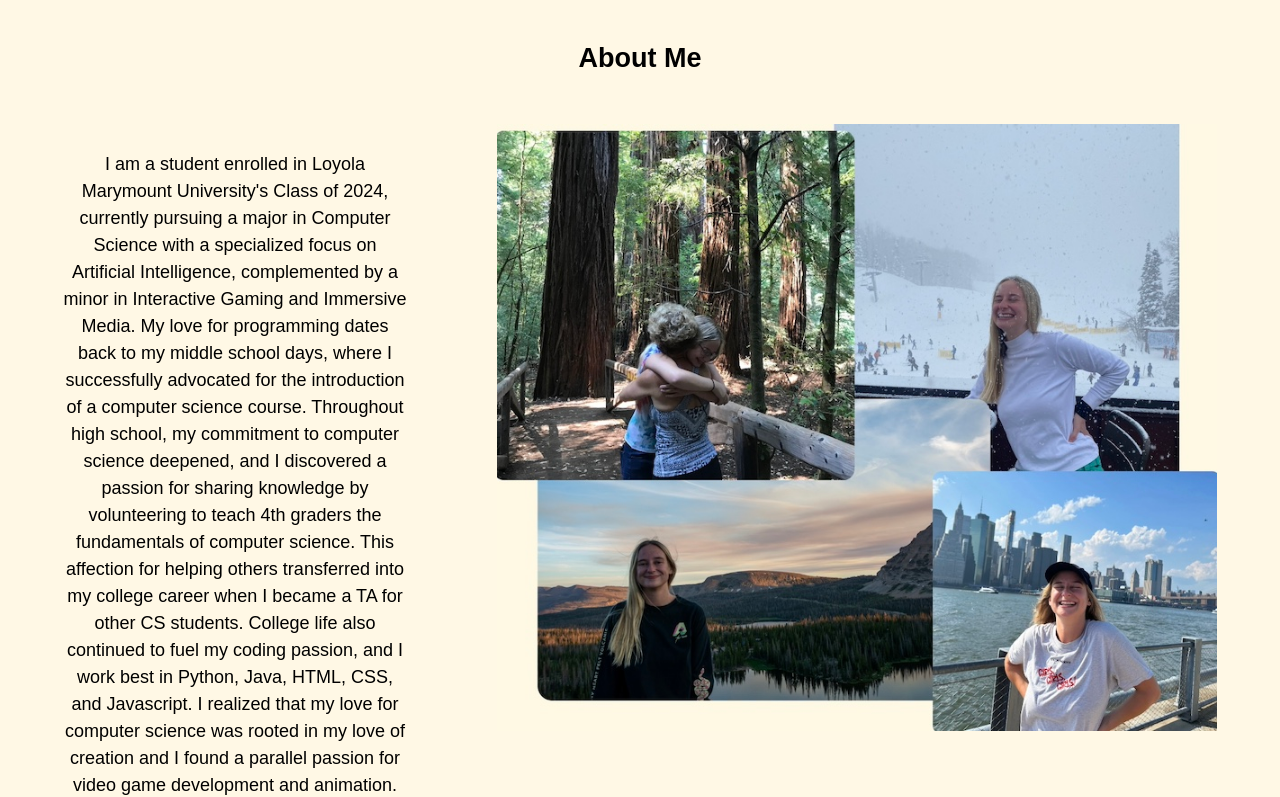
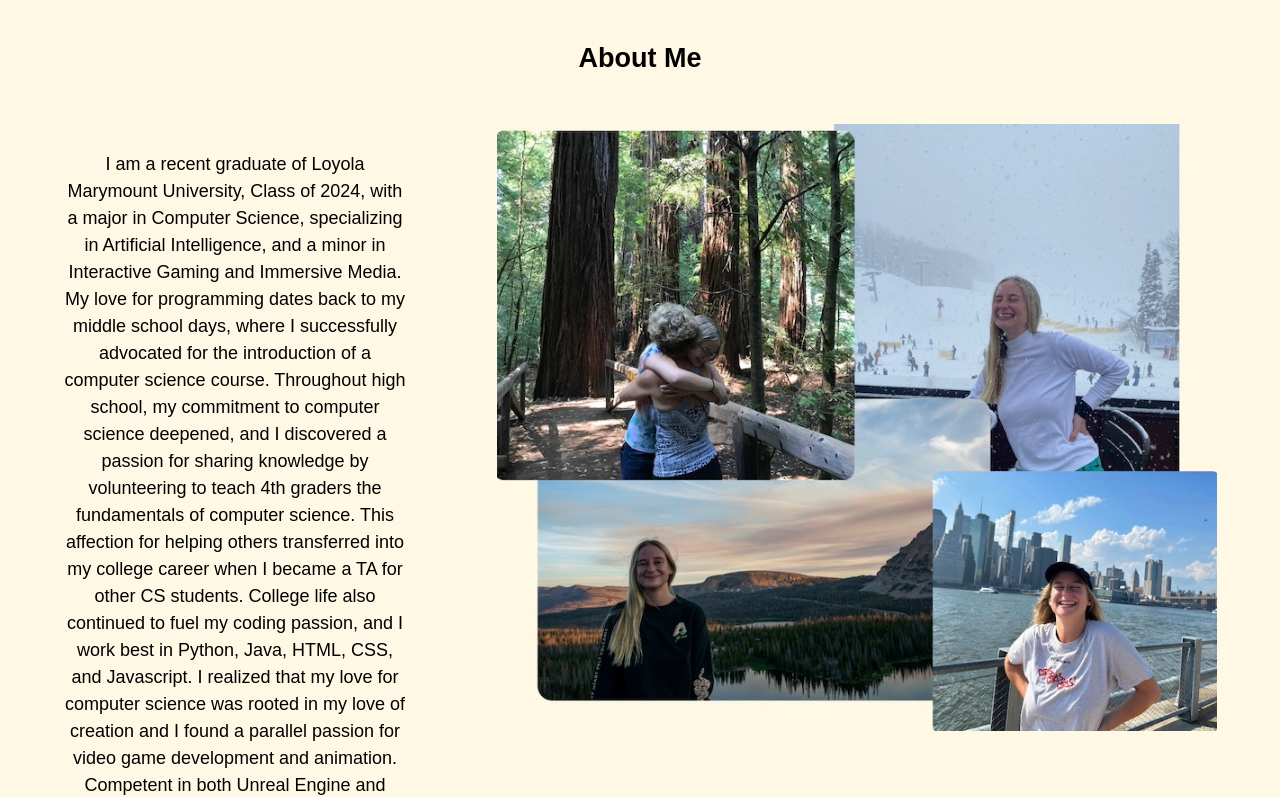
Before and after one commit to alex-armknecht/alex-armknecht.github.io, a plain HTML site: page index.html in a window 1280 px wide. Shown: the part 671-1468 px from the top of the page. Drawn offline with Linux system fonts and the light colour scheme.

Commit message:
update paragraph

```diff
--- a/index.html
+++ b/index.html
@@ -24,9 +24,8 @@
           <ul>
             <li>
               <br>
-               I am a student enrolled in Loyola Marymount University's Class of 2024,
-               currently pursuing a major in Computer Science with a specialized focus on Artificial Intelligence,
-               complemented by a minor in Interactive Gaming and Immersive Media. My love for programming dates
+               I am a recent graduate of Loyola Marymount University, Class of 2024, with a major in Computer Science,
+               specializing in Artificial Intelligence, and a minor in Interactive Gaming and Immersive Media. My love for programming dates
                back to my middle school days, where I successfully advocated for the introduction of a computer science
                course. Throughout high school, my commitment to computer science deepened, and I discovered a passion for
                sharing knowledge by volunteering to teach 4th graders the fundamentals of computer science. This affection
@@ -34,8 +33,8 @@
                life also continued to fuel my coding passion, and I work best in Python, Java, HTML, CSS, and Javascript.
                I realized that my love for computer science was rooted in my love of creation and I found a parallel passion for
                video game development and animation. Competent in both Unreal Engine and Adobe Animate, I enjoy the intersection
-               between technology and artistry. Whether collaborating within a team or pursuing individual projects, my ultimate
-               fulfillment lies in meaningful connections with others. Outside of the classroom, I enjoy reading, video games,
+               between technology and aesthetics. Whether collaborating within a team or pursuing individual projects, I find that
+               I am happiest when connecting with others. Outside of the classroom, I enjoy reading, video games,
                camping, skiing, skateboarding, football, stand-up comedy, and playing board games with friends.
                <br>
                <br>
```
